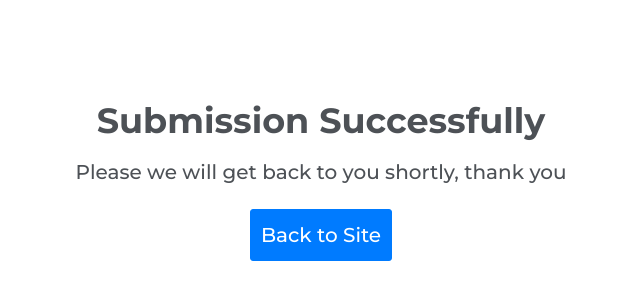
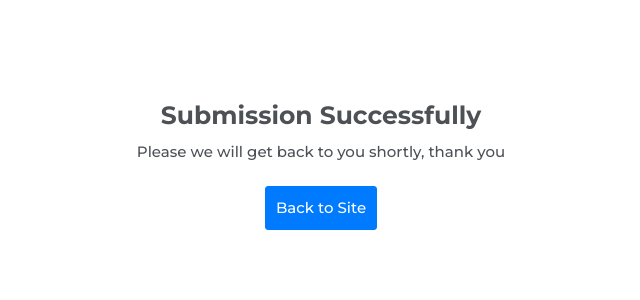
Before and after one commit to joboox/Thanks1, a plain HTML site: page index.html in a window 1280 px wide. Shown: the part 140-440 px from the top of the page, without its empty margins (319-959 px from the left). Drawn offline with nearby package versions, Linux system fonts and the light colour scheme.

Commit message:
Update index.html

```diff
--- a/index.html
+++ b/index.html
@@ -75,11 +75,11 @@
 
         <div class="container">
             <div style="margin: 30vh auto; text-align: center;">
-                <h1 style="font-size: 35px; font-weight: 600;">Submission Successfully</h1>
-                <h2>Please we will get back to you shortly, thank you</h2>
+                <h1 style="font-size: 25px; font-weight: 600;">Submission Successfully</h1>
+                <h2 style="font-size: 15px;">Please we will get back to you shortly, thank you</h2>
 
                 <a href="https://joboox.github.io/Project/">
-                    <button type="button" class="btn btn-primary btn-lg" style="font-size: 20px; margin: 20px; padding: 10px;">Back to Site</button>
+                    <button type="button" class="btn btn-primary btn-lg" style="font-size: 15px; margin: 20px; padding: 10px;">Back to Site</button>
                 </a>
 
 
```
